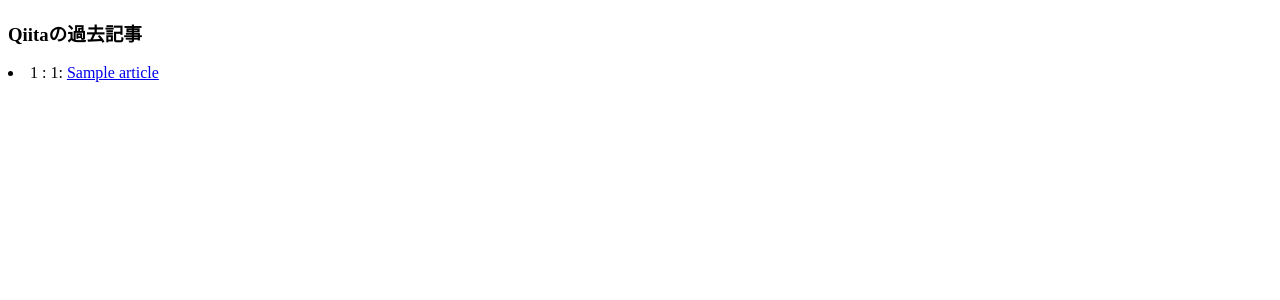
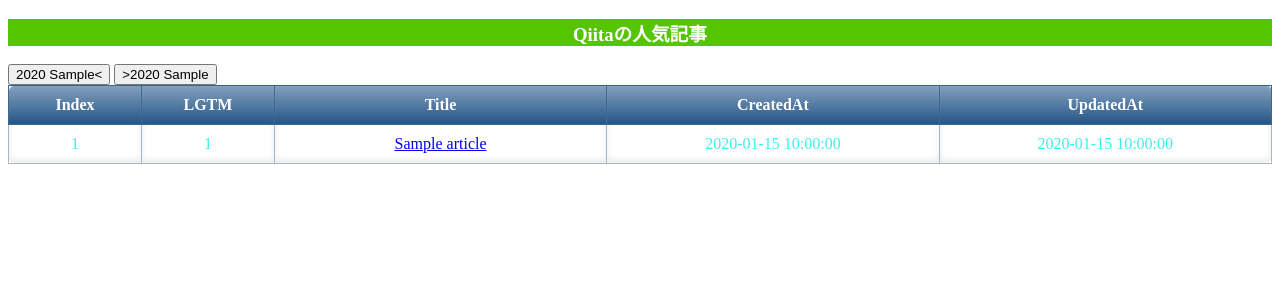
Before and after one commit to acna2676/Pythagoras, a Flask app: template templates/index.html in a window 1280 px wide. Shown: the top 300 px of the page. Run offline with Flask 2, Linux system fonts and the light colour scheme; the template is opened without the code that fills it: most values are stand-ins (such as "Sample title", 1, 10 or a date in 2020); parts of the project's set-up code (start-up, migrations or seed data) failed here and were passed over.

Commit message:
note: update table design

```diff
--- a/for_stolog.py
+++ /dev/null
@@ -1,31 +0,0 @@
-from flask import Flask, render_template
-import requests
-import json
-import calendar
-
-access_token = '{access_token}'
-headers = {'Authorization': 'Bearer '+access_token}
-
-selected_articles = []
-
-target_year = '2021'
-
-for month in ['1']:  # , '2', '3', '4', '5', '6', '7', '8', '9', '10', '11', '12']:
-
-    _, lastday = calendar.monthrange(int(target_year), int(month))
-    for page in range(1, 2):
-        url = 'https://qiita.com/api/v2/items?page='+str(page)+'&per_page=100&query=created%3A%3E'+target_year+'-'+month.zfill(2)+'-01+created%3A%3C'+target_year+'-' + \
-            month.zfill(2)+'-'+str(lastday)+'+stocks%3A%3E500'
-        response = requests.get(url, headers=headers)
-        selected_articles.append(json.loads(response.text))
-
-app = Flask(__name__)
-
-
-@app.route('/')
-def index():
-    return render_template('index.html', title='qiita legend', selected_articles=selected_articles)
-
-
-if __name__ == "__main__":
-    app.run(debug=True, port=8888, threaded=True)
--- a/qiita_legend.py
+++ b/qiita_legend.py
@@ -1,47 +1,76 @@
 import calendar
+import datetime
 import json
 
 import requests
+from dateutil.relativedelta import relativedelta
 from flask import Flask, render_template
-
-# url = 'https://qiita.com'+'/api/v2/authenticated_user/items'
-with open('access_token.json') as f:
-    df = json.load(f)
-
-access_token = df['access_token']
-headers = {'Authorization': 'Bearer '+access_token}
-
-selected_articles = []
-
-target_year = '2021'
-
-for month in ['1']:  # , '2', '3', '4', '5', '6', '7', '8', '9', '10', '11', '12']:
-    print('['+month+'月]')  # : ', str(len(json.loads(response.text)))+'個')
-
-    _, lastday = calendar.monthrange(int(target_year), int(month))
-    # print(lastday)
-    for page in range(1, 2):
-        url = 'https://qiita.com/api/v2/items?page='+str(page)+'&per_page=100&query=created%3A%3E'+target_year+'-'+month.zfill(2)+'-01+created%3A%3C'+target_year+'-' + \
-            month.zfill(2)+'-'+str(lastday)+'+stocks%3A%3E300'
-        # url = 'https://qiita.com/api/v2/items?page='+str(page)+'&per_page=100&query=created%3A%3E2020-08-01+created%3A%3C2020-08-31+stocks%3A%3E500'
-
-        response = requests.get(url, headers=headers)
-        # response = requests.get(url)
-        selected_articles.append(json.loads(response.text))
-
-        # for i in range(len(json.loads(response.text))):
-        #     likes_count = json.loads(response.text)[i]["likes_count"]
-        #     title = json.loads(response.text)[i]["title"]
-        #     article_url = json.loads(response.text)[i]["url"]
-        #     print(str(i+1)+'番目', likes_count, title, article_url)
-
 
 app = Flask(__name__)
 
 
 @app.route('/')
 def index():
-    return render_template('index.html', title='qiita legend', selected_articles=selected_articles)
+    # url = 'https://qiita.com'+'/api/v2/authenticated_user/items'
+    with open('access_token.json') as f:
+        df = json.load(f)
+
+    access_token = df['access_token']
+    headers = {'Authorization': 'Bearer '+access_token}
+
+    selected_articles = []
+
+    dt_now = datetime.datetime.now()
+    dt_prev_year = str((dt_now - relativedelta(months=1)).year)
+    dt_prev_month = str((dt_now - relativedelta(months=1)).month)
+    dt_next_year = str((dt_now + relativedelta(months=1)).year)
+    dt_next_month = str((dt_now + relativedelta(months=1)).month)
+
+    target_year = str(dt_now.year)  # '2021'
+    target_month = str(dt_now.month)  # '3'
+
+    _, lastday = calendar.monthrange(int(target_year), int(target_month))
+    # print(lastday)
+    for page in range(1, 2):
+        url = 'https://qiita.com/api/v2/items?page='+str(page)+'&per_page=100&query=created%3A%3E'+target_year+'-'+target_month.zfill(2)+'-01+created%3A%3C'+target_year+'-' + \
+            target_month.zfill(2)+'-'+str(lastday)+'+stocks%3A%3E30'
+
+        response = requests.get(url, headers=headers)
+        selected_articles.append(json.loads(response.text))
+
+    return render_template('index.html', title='Qiitank', selected_articles=selected_articles,                dt_prev_year=dt_prev_year, dt_prev_month=dt_prev_month.zfill(2), dt_next_year=dt_next_year, dt_next_month=dt_next_month.zfill(2))
+
+
+@ app.route('/<date>')  # /<date>とすると/の場合にもfavicon.icoで実行されてしまうためcreated-atを挟んでいる
+def other(date):
+    if date == 'favicon.ico':
+        return index()
+    else:
+        with open('access_token.json') as f:
+            df = json.load(f)
+
+        access_token = df['access_token']
+        headers = {'Authorization': 'Bearer '+access_token}
+
+        selected_articles = []
+
+        target_year = date[:4]  # '2021'
+        target_month = date[4:]  # '03'
+        dt_now = datetime.date(int(target_year), int(target_month), 1)
+        dt_prev_year = str((dt_now - relativedelta(months=1)).year)
+        dt_prev_month = str((dt_now - relativedelta(months=1)).month)
+        dt_next_year = str((dt_now + relativedelta(months=1)).year)
+        dt_next_month = str((dt_now + relativedelta(months=1)).month)
+
+        _, lastday = calendar.monthrange(int(target_year), int(target_month))
+        for page in range(1, 2):
+            url = 'https://qiita.com/api/v2/items?page='+str(page)+'&per_page=100&query=created%3A%3E'+target_year+'-'+target_month+'-01+created%3A%3C'+target_year+'-' + \
+                target_month+'-'+str(lastday)+'+stocks%3A%3E30'
+
+            response = requests.get(url, headers=headers)
+            selected_articles.append(json.loads(response.text))
+
+        return render_template('index.html', title='Qiitank', selected_articles=selected_articles, dt_prev_year=dt_prev_year, dt_prev_month=dt_prev_month.zfill(2), dt_next_year=dt_next_year, dt_next_month=dt_next_month.zfill(2))
 
 
 if __name__ == "__main__":
--- /dev/null
+++ b/static/css/style.css
@@ -0,0 +1,73 @@
+.header {
+  width: 100%;
+  background-color: #55c501;
+}
+
+h3 {
+  text-align: center;
+  color: white;
+}
+
+.table {
+  /* margin-top: 15%; */
+  /* margin-bottom: 15%; */
+  margin-left: auto;
+  margin-right: auto;
+  color: #3eeeee;
+  border-collapse: collapse;
+  border: 1px solid #999;
+}
+/*
+th,
+td {
+  border: 1px #999 solid;
+} */
+
+table {
+  width: 100%;
+  border-collapse: separate;
+  border-spacing: 0;
+}
+
+table th:first-child {
+  border-radius: 5px 0 0 0;
+}
+
+table th:last-child {
+  border-radius: 0 5px 0 0;
+  border-right: 1px solid #3c6690;
+}
+
+table th {
+  text-align: center;
+  color: white;
+  background: linear-gradient(#829ebc, #225588);
+  border-left: 1px solid #3c6690;
+  border-top: 1px solid #3c6690;
+  border-bottom: 1px solid #3c6690;
+  box-shadow: 0px 1px 1px rgba(255, 255, 255, 0.3) inset;
+  width: 25%;
+  padding: 10px 0;
+}
+
+table td {
+  text-align: center;
+  border-left: 1px solid #a8b7c5;
+  border-bottom: 1px solid #a8b7c5;
+  border-top: none;
+  box-shadow: 0px -3px 5px 1px #eee inset;
+  width: 25%;
+  padding: 10px 0;
+}
+
+table td:last-child {
+  border-right: 1px solid #a8b7c5;
+}
+
+table tr:last-child td:first-child {
+  border-radius: 0 0 0 5px;
+}
+
+table tr:last-child td:last-child {
+  border-radius: 0 0 5px 0;
+}
--- a/templates/index.html
+++ b/templates/index.html
@@ -1,8 +1,29 @@
 {% extends "layout.html" %} {% block content %}
-<h3>Qiitaの過去記事</h3>
-{% for articles in selected_articles %} {% for article in articles %}
-<li>
-  {{ loop.index }} : {{ article.likes_count }}:
-  <a href="{{ article.url }}">{{ article.title }}</a>
-</li>
-{% endfor %} {% endfor %} {% endblock %}
+<div class="header">
+  <h3>Qiitaの人気記事</h3>
+</div>
+<input id="prev" type="button" value="{{dt_prev_year}} {{dt_prev_month}}<" onclick="location.href='/{{dt_prev_year}}{{dt_prev_month}}'"></input>
+<input id="next" type="button" value=">{{dt_next_year}} {{dt_next_month}}" onclick="location.href='/{{dt_next_year}}{{dt_next_month}}'"></input>
+
+<table class="table">
+  <thead>
+    <tr>
+      <th style="width: 10%;">Index</th>
+      <th style="width: 10%;">LGTM</th>
+      <th>Title</th>
+      <th>CreatedAt</th>
+      <th>UpdatedAt</th>
+    </tr>
+  </thead>
+  <tbody>
+    {% for articles in selected_articles %} {% for article in articles %}
+    <tr>
+      <td style="width: 10%;">{{ loop.index }}</td>
+      <td style="width: 10%;">{{ article.likes_count }}</td>
+      <td><a href="{{ article.url }}">{{ article.title }}</a></td>
+      <td>{{ article.created_at }}</td>
+      <td>{{ article.updated_at }}</td>
+    </tr>
+    {% endfor %} {% endfor %} {% endblock %}
+  </tbody>
+</table>
--- a/templates/layout.html
+++ b/templates/layout.html
@@ -2,6 +2,7 @@
 <html>
   <head>
     <title>{{ title }}</title>
+    <link rel="stylesheet" href="static/css/style.css" />
   </head>
   <body>
     {% block content %}
```
Also changed, not shown: doc.md (added, +14 -0 lines), get_legend_article.py (deleted, +0 -32 lines).
